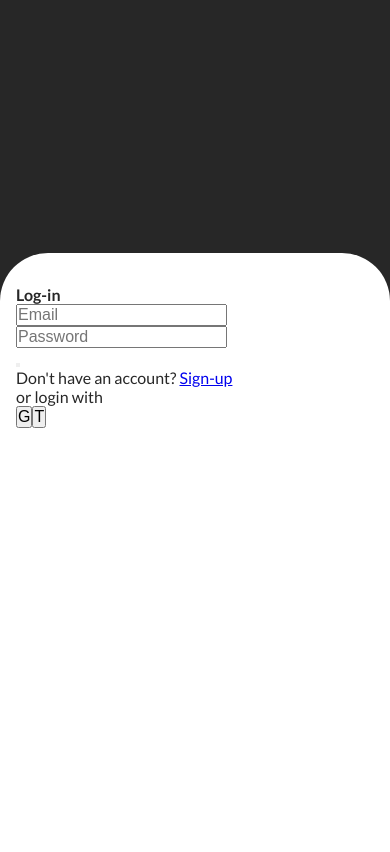
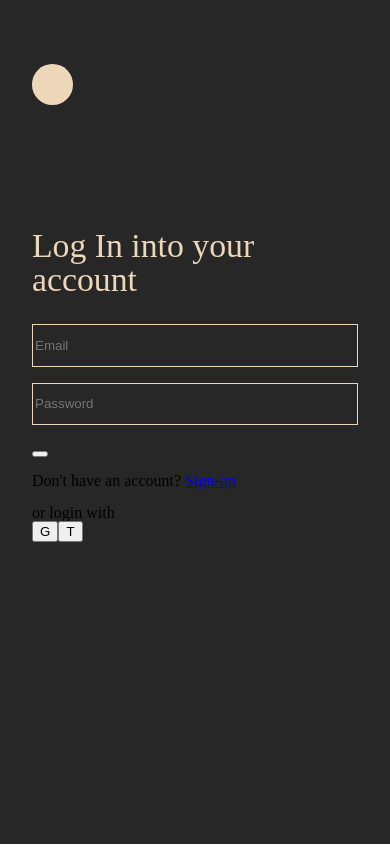
Before and after one commit to ekateryna-rodina/wordbook, a React (Create React App) app in the folder client/: page /login in a window 390 px wide. Built offline with nearby package versions, Linux system fonts and the light colour scheme.

Commit message:
fixes in global styles related to unwanted lines appeared on mobile view in chrome

```diff
--- a/client/package.json
+++ b/client/package.json
@@ -13,6 +13,8 @@
     "@types/react": "^17.0.0",
     "@types/react-dom": "^17.0.0",
     "@types/react-redux": "^7.1.20",
+    "install": "^0.13.0",
+    "npm": "^8.1.4",
     "react": "^17.0.2",
     "react-dom": "^17.0.2",
     "react-hook-form": "^7.20.2",
--- a/client/public/index.html
+++ b/client/public/index.html
@@ -3,7 +3,10 @@
   <head>
     <meta charset="utf-8" />
     <link rel="icon" href="%PUBLIC_URL%/favicon.ico" />
-    <meta name="viewport" content="width=device-width, initial-scale=1" />
+    <meta
+      name="viewport"
+      content="width=device-width, initial-scale=1.0"
+    />
     <meta name="theme-color" content="#000000" />
     <meta
       name="description"
@@ -47,3 +50,4 @@
     -->
   </body>
 </html>
+<style>
--- a/client/src/App.tsx
+++ b/client/src/App.tsx
@@ -1,22 +1,18 @@
 import React from 'react';
 import { BrowserRouter as Router, Route, Routes } from 'react-router-dom';
-import styled from 'styled-components';
 import Home from './pages/Home';
 import Login from './pages/Login';
 import Welcome from './pages/Welcome';
 
-const Container = styled.div``;
 function App() {
   return (
     <Router>
-      <Container>
       {/* <Menu /> */}
       <Routes>
         <Route path="/" element={<Home />} />
         <Route path="/welcome" element={<Welcome />} />
         <Route path="/login" element={<Login />} />
       </Routes>
-      </Container>
     </Router>
   );
 }
--- a/client/src/components/Button.style.tsx
+++ b/client/src/components/Button.style.tsx
@@ -7,7 +7,7 @@ const ButtonStyled = styled.button<ButtonProps>`
   padding: ${(props) => `${props.padding[0]}em ${props.padding[1]}em`};
   background: ${(props) => props.theme[props.background.toString()]};
   color: ${(props) => props.theme[props.color.toString()]};
-  border-radius: ${({ borderRadius }) => `${borderRadius}rem`};
+  border-radius: ${({ borderRadius }) => borderRadius};
   outline: none;
   border: none;
   transition: filter 0.2s ease;
@@ -23,7 +23,7 @@ type ButtonProps = {
   background: keyof typeof theme;
   color: keyof typeof theme;
   padding: [number, number];
-  borderRadius: number;
+  borderRadius: string;
 };
 const Button: React.FC<ButtonProps> = ({
   background,
--- a/client/src/globalStyles.ts
+++ b/client/src/globalStyles.ts
@@ -1,40 +1,75 @@
 import { createGlobalStyle } from 'styled-components';
-import { respondTo } from './utils/_respondTo';
+
+export const theme: Record<Colors, string> = {
+  primary: '#5D7342',
+  secondary: '#D7AE04',
+  primaryText: '#272727',
+  secondaryText: '#ECD7B8',
+  neutral: '#A58B8C',
+  dark: '#272727',
+  light: '#ECD7B8',
+  white: '#fff',
+};
 
 export const GlobalStyle = createGlobalStyle`
-html{
-  box-sizing: border-box;
-  height: 100%;
+html, body, div, span, applet, object, iframe,
+h1, h2, h3, h4, h5, h6, p, blockquote, pre,
+a, abbr, acronym, address, big, cite, code,
+del, dfn, em, img, ins, kbd, q, s, samp,
+small, strike, strong, sub, sup, tt, var,
+b, u, i, center,
+dl, dt, dd, ol, ul, li,
+fieldset, form, label, legend,
+table, caption, tbody, tfoot, thead, tr, th, td,
+article, aside, canvas, details, embed,
+figure, figcaption, footer, header, hgroup,
+menu, nav, output, ruby, section, summary,
+time, mark, audio, video {
+	border: 0;
+	font-size: 100%;
+	font: inherit;
+	vertical-align: baseline;
   overflow: hidden;
 }
 
-body{
-  background-color:#fff;
-  min-height:100vh;
-  font-family: 'Lato', sans-serif;
-  overflow: hidden;
-  font-size: 100%;
-  margin: 0;
+*{
+  box-sizing: border-box;
+}
+
+/* HTML5 display-role reset for older browsers */
+article, aside, details, figcaption, figure,
+footer, header, hgroup, menu, nav, section {
+	display: block;
+}
+body {
+	line-height: 1;
+}
+ol, ul {
+	list-style: none;
+}
+blockquote, q {
+	quotes: none;
+}
+blockquote:before, blockquote:after,
+q:before, q:after {
+	content: '';
+	content: none;
+}
+table {
+	border-collapse: collapse;
+	border-spacing: 0;
+}
+html, body {
+  height: 100vh;
+  width: 100vw;
   padding: 0;
-  box-sizing: border-box;
-    ${respondTo.tablet`
-    font-size: 110%;
-    `}
-    ${respondTo.laptopAndDesktop`
-    font-size: 120%;
-    `}
 }
-*{
-    box-sizing: border-box;
-    margin: 0;
-    padding: 0;
-    font-size: 100%;
-    ${respondTo.tablet`
-    font-size: 110%;
-    `}
-    ${respondTo.laptopAndDesktop`
-    font-size: 120%;
-    `}
+#root, #root>div {
+  height: 100%;
+  width: 100%;
+  position: fixed;
+  inset: 0;
+}
 }
 `;
 
@@ -47,13 +82,3 @@ export type Colors =
   | 'dark'
   | 'light'
   | 'white';
-export const theme: Record<Colors, string> = {
-  primary: '#5D7342',
-  secondary: '#D7AE04',
-  primaryText: '#272727',
-  secondaryText: '#ECD7B8',
-  neutral: '#A58B8C',
-  dark: '#272727',
-  light: '#ECD7B8',
-  white: '#fff',
-};
--- a/client/src/pages/Login.tsx
+++ b/client/src/pages/Login.tsx
@@ -1,27 +1,54 @@
 import React from 'react';
 import { Link } from 'react-router-dom';
 import styled from 'styled-components';
+import Button from '../components/Button.style';
 
 const Container = styled.div`
-  width: 100vw;
-  height: 100vh;
-  background: url('');
-  background-color: ${(props) => props.theme.dark};
+  --margin: 2rem;
+  --padding: var(--margin);
+  width: 100%;
+  height: 100%;
+  transition: background 0.3s ease;
+  background: ${(props) => props.theme.dark};
+  position: relative;
+`;
+
+const BackButtonContainer = styled.div`
+  position: absolute;
+  left: var(--margin);
+  top: calc(var(--margin) * 2);
 `;
 const Form = styled.form`
   position: absolute;
   left: 0;
   right: 0;
   bottom: 0;
-  height: 70vh;
-  background: ${(props) => props.theme.white};
-  border-radius: 3rem 3rem 0 0;
-  padding: 2rem 1rem;
-  color: ${(props) => props.theme.dark};
+  height: 80%;
+  background: ${(props) => props.theme.dark};
+  padding: var(--margin) var(--margin);
+  background: transparent;
 `;
-const Header = styled.h2``;
+const Header = styled.h2`
+  color: ${(props) => props.theme.light};
+  font-size: 4vh;
+`;
 const FormElement = styled.div``;
-const Input = styled.input``;
+const Input = styled.input.attrs((props: { autocomplete: string }) => ({
+  autocomplete: props.autocomplete,
+}))`
+  width: 100%;
+  height: 5vh;
+  border: ${(props) => `1px solid ${props.theme.light}`};
+  background: ${(props) => props.theme.dark};
+  margin-bottom: 1rem;
+
+  &:-webkit-autofill,
+  &:-webkit-autofill:hover,
+  &:-webkit-autofill:focus,
+  &:-webkit-autofill:active {
+    background-color: ${(props) => props.theme.dark} !important;
+  }
+`;
 const Sub = styled.sub``;
 const Paragraph = styled.p``;
 const Border = styled.span``;
@@ -34,14 +61,32 @@ const Login = () => {
     console.log('login');
   };
   return (
+    <>
       <Container>
+        <BackButtonContainer>
+          <Button
+            background={'light'}
+            padding={[1.2, 1.2]}
+            color={'dark'}
+            borderRadius="50%"
+          ></Button>
+        </BackButtonContainer>
         <Form onSubmit={loginHandler}>
-        <Header>Log-in</Header>
+          <Header>Log In into your account</Header>
           <FormElement>
-          <Input type="email" placeholder="Email"></Input>
+            <Input
+              type="email"
+              data-lpignore="true"
+              placeholder="Email"
+            ></Input>
           </FormElement>
           <FormElement>
-          <Input type="password" placeholder="Password"></Input>
+            <Input
+              type="password"
+              data-lpignore="true"
+              placeholder="Password"
+              autocomplete="off"
+            ></Input>
             <Sub>
               <Link to="/forgetPassword"></Link>
             </Sub>
@@ -58,6 +103,7 @@ const Login = () => {
           </SocialLinksContainer>
         </Form>
       </Container>
+    </>
   );
 };
 
--- a/client/src/pages/Welcome.tsx
+++ b/client/src/pages/Welcome.tsx
@@ -4,7 +4,7 @@ import Button from '../components/Button.style';
 import { Logo } from '../components/Logo';
 
 const Container = styled.div`
-  --padding: 2rem;
+  --margin: 2rem;
   position: relative;
   width: 100vw;
   height: 100vh;
@@ -19,13 +19,14 @@ const Container = styled.div`
   flex-direction: row;
   justify-content: center;
   align-items: flex-end;
+  background-color: ${(props) => props.theme.white};
 `;
 const labelCss = css`
   font-family: Lato, sans-serif;
   text-align: center;
   position: absolute;
-  left: var(--padding);
-  right: var(--padding);
+  left: var(--margin);
+  right: var(--margin);
 `;
 const LogoContainer = styled.div`
   position: absolute;
@@ -44,12 +45,6 @@ const BottomWelcomeText = styled.h2`
   line-height: 1.5rem;
 `;
 const ActionButtonsContainer = styled.div`
-  // position: absolute;
-  // bottom: var(--padding);
-  // width: 60vw;
-  // left: 50%;
-  // transform: translateX(-50%);
-  // margin: auto;
   display: flex;
   gap: 1rem;
 `;
@@ -67,7 +62,7 @@ const Welcome = () => (
       <Button
         padding={[1, 2]}
         color={'dark'}
-        borderRadius={1}
+        borderRadius={'1rem'}
         background={'secondary'}
       >
         Sign Up
@@ -75,7 +70,7 @@ const Welcome = () => (
       <Button
         padding={[1, 2]}
         color={'light'}
-        borderRadius={1}
+        borderRadius={'1rem'}
         background={'dark'}
       >
         Log In
```
Also changed, not shown: 1 other file (tests, documents, lock files or other folders). Lines whose indentation alone changed are shown as unchanged.
